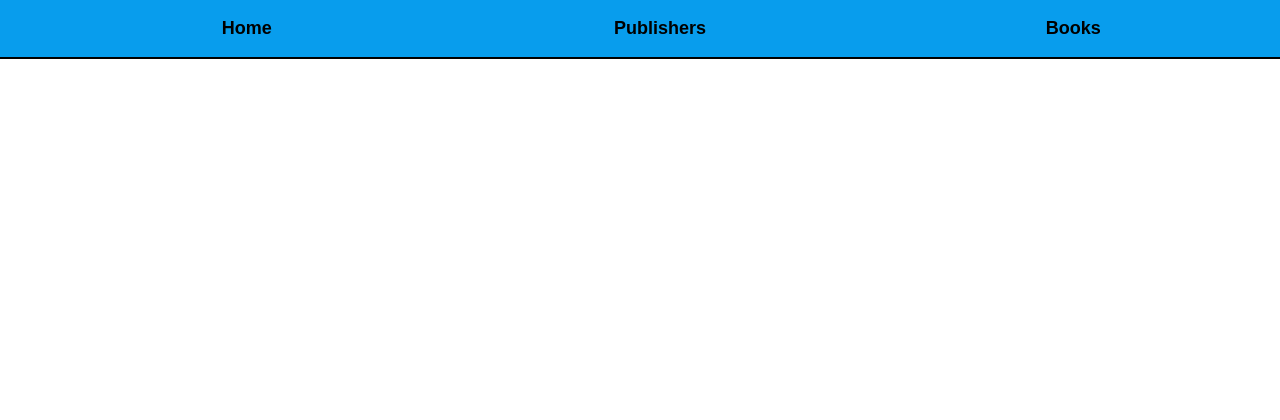
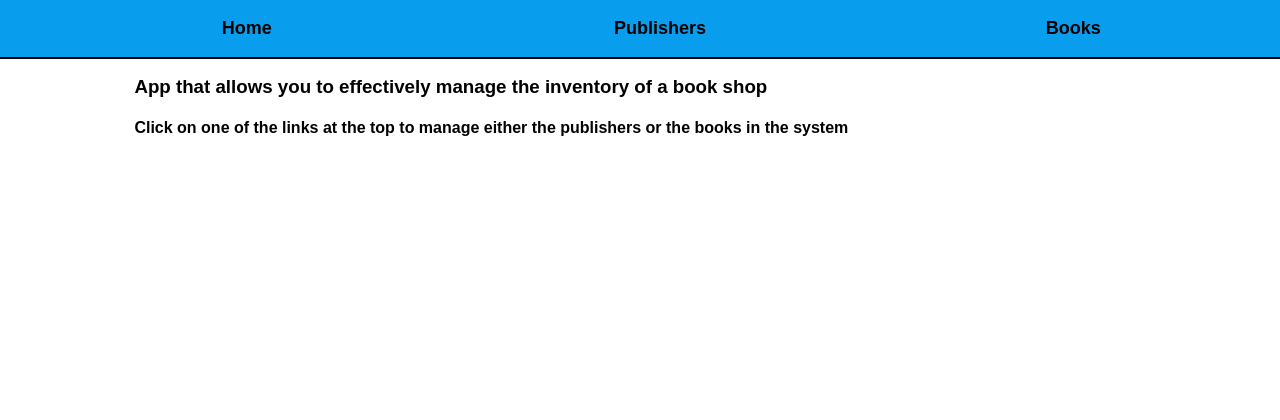
Before and after one commit to J-Rozas/Shop-Inventory-App, a Flask app: page / in a window 1280 px wide. Shown: the top 420 px of the page. Run offline with Flask 2, Linux system fonts and the light colour scheme; some libraries are stand-ins or nearby versions.

Commit message:
Add some information to the home page

```diff
--- a/templates/index.html.jinja
+++ b/templates/index.html.jinja
@@ -1,6 +1,14 @@
 {% extends "base.html.jinja" %}
 {% block content %}
-<p>
-    This is the body of the main page. Work in progress.
-</p>
+<article>
+    <h1>
+        Book shop inventory app
+    </h1>
+    <h3>
+        App that allows you to effectively manage the inventory of a book shop
+    </h3>
+    <h4>
+        Click on one of the links at the top to manage either the publishers or the books in the system
+    </h4>
+</article>
 {% endblock %}
```
